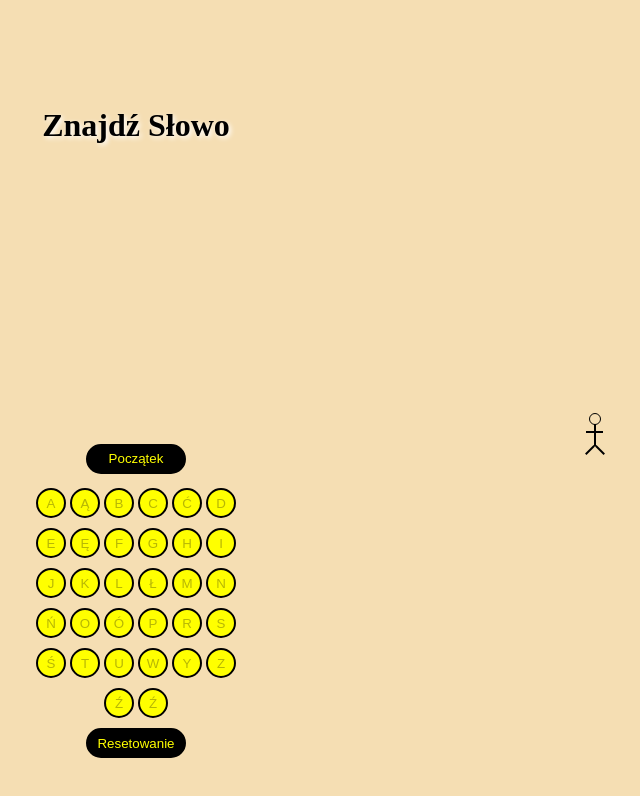
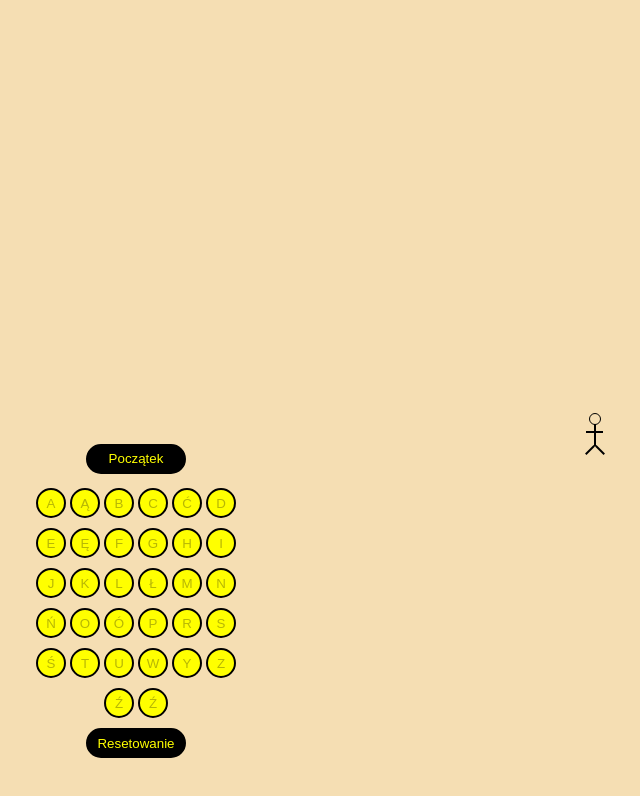
Before and after one commit to mclarework/hanmanP, a plain HTML site: page index.html in a window 1280 px wide. Shown: the whole page, without its empty margins (504-1144 px from the left). Drawn offline with Linux system fonts and the light colour scheme.

Commit message:
Temp Fix

```diff
--- a/index.html
+++ b/index.html
@@ -10,7 +10,7 @@
 <body>
     <div id = "main">
         <div id = "title">
-            <h1>Znajdź Słowo</h1>
+            <h1></h1>
         </div>
         <div id = "center">
             <div id = "manArea">
```
